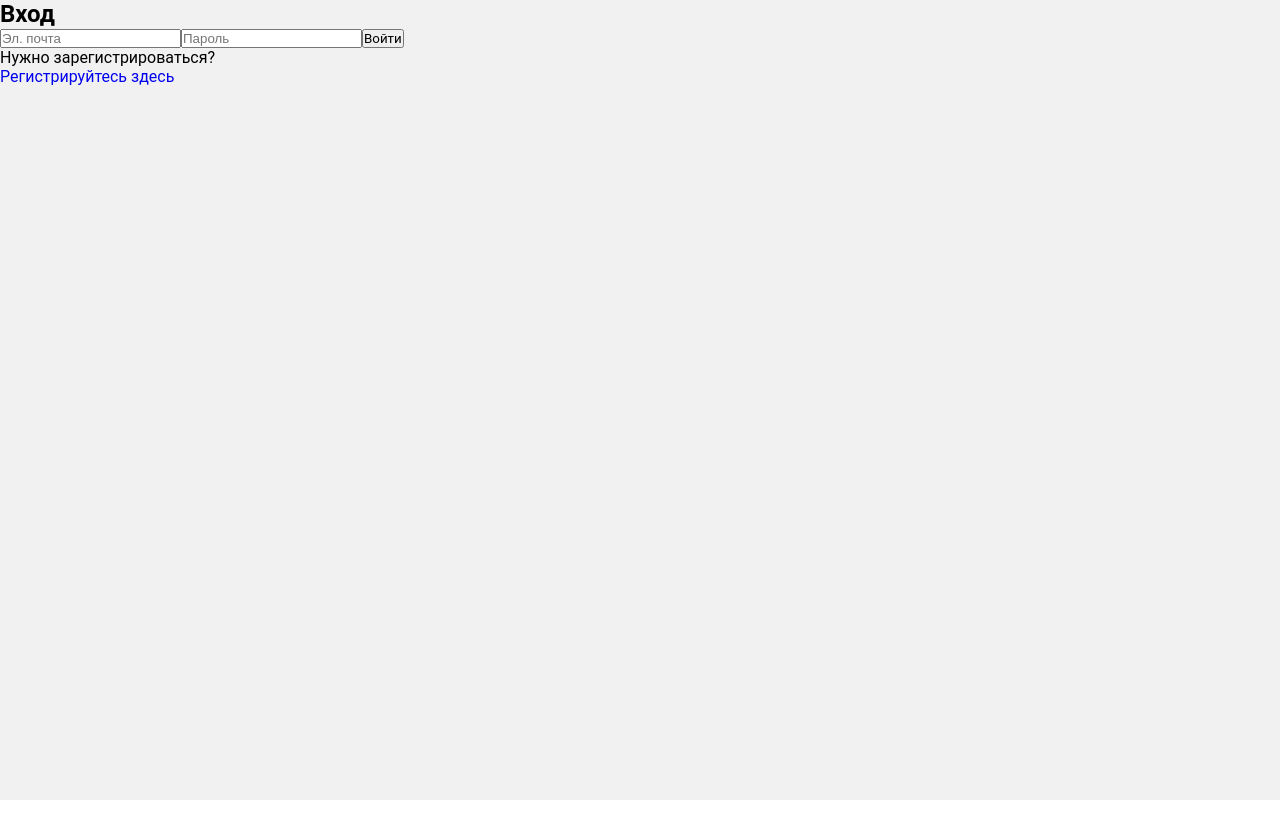
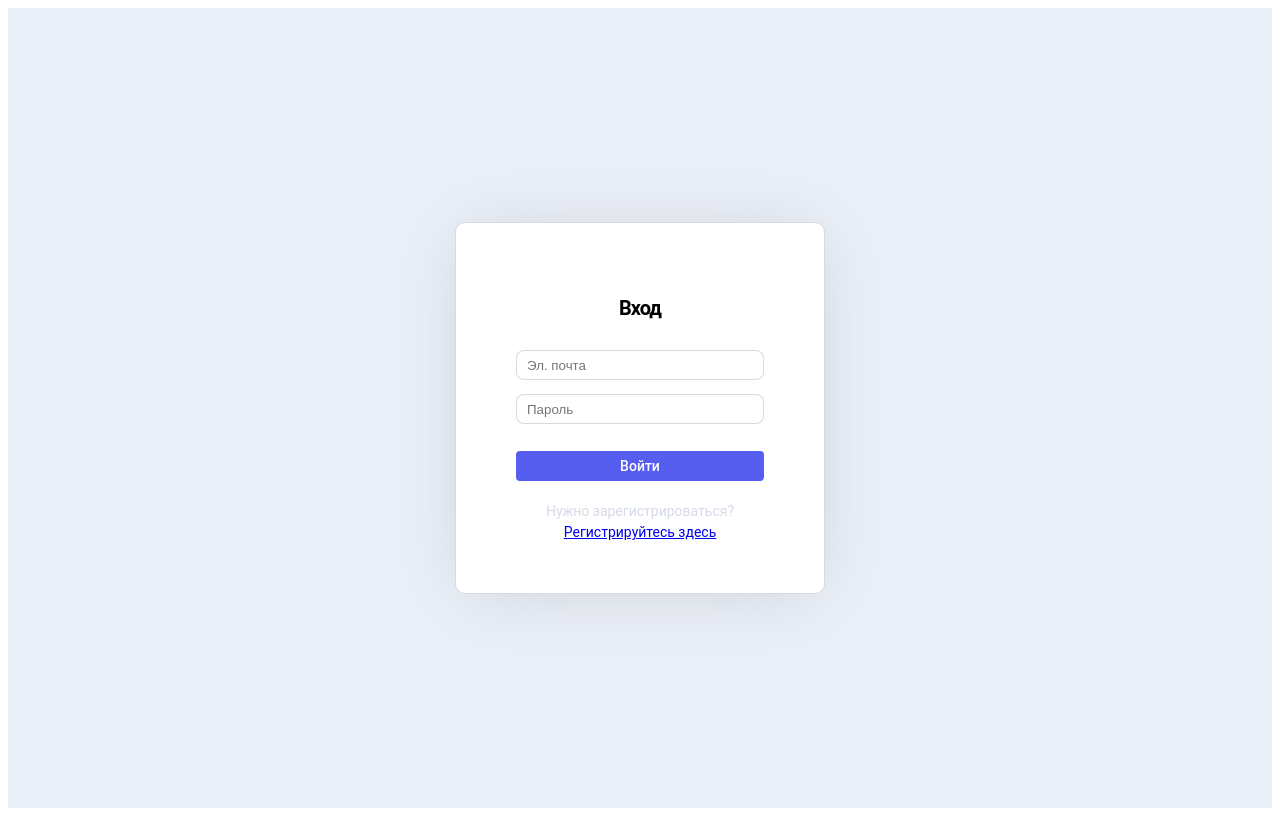
Before and after one commit to gaspary29/skypro-kanban, a React app in the folder vite-project/: page /login in a window 1280 px wide. Built offline with nearby package versions, Linux system fonts and the light colour scheme; the HTML template or start-up script is replaced by a standard one.

Commit message:
устранил замечания

```diff
--- a/vite-project/src/App.jsx
+++ b/vite-project/src/App.jsx
@@ -3,41 +3,37 @@ import PrivateRoute from "./components/PrivateRoute/PrivateRoute";
 import MainPage from "./pages/MainPage";
 import CardPage from "./pages/CardPage";
 import LoginPage from "./pages/LoginPage";
+import RegPage from "./pages/RegistrationPage/RegistrationPage";
 import { useState } from "react";
 import { useNavigate } from "react-router-dom";
 import { appRoutes } from "./lib/AppRoutes";
 import ExitPage from "./pages/ExitPage";
 
-
 function App() {
   // const [cards, setCards] = useState(cardList);
-const [isAuth, setAuth] = useState (false)
-const navigate = useNavigate ();
+  const [isAuth, setAuth] = useState(false);
+  const navigate = useNavigate();
   const login = (e) => {
-  e.preventDefault ();
+    e.preventDefault();
     setAuth(true);
-  navigate (appRoutes.MAIN)
-}
+    navigate(appRoutes.MAIN);
+  };
   const logout = (e) => {
-  e.preventDefault ();
+    e.preventDefault();
     setAuth(false);
-  navigate (appRoutes.LOGIN)
-}
-
+    navigate(appRoutes.LOGIN);
+  };
 
   return (
     <Routes>
-<Route path = {appRoutes.LOGIN} element = {<LoginPage login = {login} />}/>
-
-{/* <Route path = {appRoutes.REGISTR} element = {<RegistratioPage/>}/> */}
- <Route element= {<PrivateRoute isAuth={isAuth}/>}>
-  <Route path = {appRoutes.MAIN} element = {<MainPage/>}>
-  <Route path = {appRoutes.CARD} element = {<CardPage/>}/>
-  <Route path = {appRoutes.EXIT} element = {<ExitPage logout = {logout}/>}/>
-
+      <Route path={appRoutes.LOGIN} element={<LoginPage login={login} />} />
+      <Route path={appRoutes.REGISTR} element={<RegPage />} />
+      <Route element={<PrivateRoute isAuth={isAuth} />}>
+        <Route path={appRoutes.MAIN} element={<MainPage />}>
+          <Route path={appRoutes.CARD} element={<CardPage />} />
+          <Route path={appRoutes.EXIT} element={<ExitPage logout={logout} />} />
         </Route>
       </Route>
-
     </Routes>
   );
 }
--- a/vite-project/src/components/Login/Login.jsx
+++ b/vite-project/src/components/Login/Login.jsx
@@ -1,27 +1,25 @@
 import { Link } from "react-router-dom";
+import * as S from "../../pages/RegistrationPage/RegistracionPage.styled";
+import { appRoutes } from "../../lib/AppRoutes";
 
 const Login = ({login}) => {
     return(
-    <div className="wrapper">
-        <div className="container-signin">
-            <div className="modal">
-				<div className="modal__block">
-					<div className="modal__ttl">
-						<h2>Вход</h2>
-					</div>
-					<form className="modal__form-login" id="formLogIn" action ="#" onSubmit={login} >
-						<input className="modal__input" type="text" name="login" id="formlogin" placeholder="Эл. почта" />
-						<input className="modal__input" type="password" name="password" id="formpassword" placeholder="Пароль" />
-						<button className="modal__btn-enter _hover01" id="btnEnter" type = "submit">Войти</button>
-						<div className="modal__form-group">
-							<p>Нужно зарегистрироваться?</p>
-                            <Link to = "/register" >Регистрируйтесь здесь</Link>
-						</div>
-					</form>
-				</div>
-            </div>
-        </div>
-    </div>
+       <S.Wrapper>
+       <S.Form >
+         <S.FormContainer>
+           <S.FormHeader>Вход</S.FormHeader>
+         <S.FormInput type="mail" placeholder="Эл. почта" />
+          <S.FormInput type="password" placeholder="Пароль" />
+          <S.FormButton type="button" onClick={login}>
+            Войти
+          </S.FormButton>
+          <S.FormFooter>
+            <S.FooterText>Нужно зарегистрироваться?</S.FooterText>
+            <Link to={appRoutes.REGISTR}>Регистрируйтесь здесь</Link>
+          </S.FormFooter>
+        </S.FormContainer>
+      </S.Form>
+    </S.Wrapper>
 
     )
 };
--- a/vite-project/src/components/Login/Login.styled.js
+++ /dev/null
@@ -1,50 +0,0 @@
-import styled from "styled-components";
-import {createGlobalStyle} from "styled-components";
-
-export const GlobalStyleSignin = createGlobalStyle`
-* {
-    margin: 0;
-  padding: 0;
-  box-sizing: border-box;
-}
-*:before,
-*:after {
-  box-sizing: border-box;
-}
-
-a,
-a:visited {
-  text-decoration: none;
-  cursor: pointer;
-}
-
-button,
-._btn {
-  cursor: pointer;
-  outline: none;
-}
-
-ul li {
-  list-style: none;
-}
-
-html,
-body {
-  width: 100%;
-  height: 100%;
-  font-family: "Roboto", sans-serif;
-  color: #000000;
-}
-div,
-button,
-a {
-font-family: "Roboto", sans-serif;
-}
-`;
-export const Wrapper = styled.div`
-max-width: 100%;
-  width: 100vw;
-  min-height: 100vh;
-  overflow: hidden;
-  background-color: #F1F1F1;
-`;
--- a/vite-project/src/pages/ExitPage.jsx
+++ b/vite-project/src/pages/ExitPage.jsx
@@ -1,6 +1,6 @@
 import PopExit from "../components/PopExit/PopExit";
 
-export function ExitPage ({logout}){
-    return <PopExit logout = {logout}/>
+export function ExitPage({ logout }) {
+  return <PopExit logout={logout} />;
 }
 export default ExitPage;
--- a/vite-project/src/pages/LoginPage.jsx
+++ b/vite-project/src/pages/LoginPage.jsx
@@ -1,14 +1,6 @@
 import Login from "../components/Login/Login";
-import { GlobalStyleSignin, Wrapper } from "../components/Login/Login.styled";
 
-export const LoginPage = ({login}) => {
-  return (
-    <>
-      <GlobalStyleSignin />
-      <Wrapper>
-        <Login login = {login} />
-      </Wrapper>
-    </>
-  );
+export const LoginPage = ({ login }) => {
+  return <Login login={login} />;
 };
 export default LoginPage;
--- /dev/null
+++ b/vite-project/src/pages/RegistrationPage/RegistracionPage.styled.js
@@ -0,0 +1,80 @@
+import styled from "styled-components";
+
+export const Wrapper = styled.div`
+  max-width: 100%;
+  width: 100vw;
+  min-height: 100vh;
+  overflow: hidden;
+  background-color: rgb(234, 238, 246);
+  display: flex;
+  justify-content: center;
+  align-items: center;
+`;
+
+export const Form = styled.form`
+  position: absolute;
+  /* left: 536px;
+  top: 277px; */
+  display: flex;
+  padding: 50px 60px;
+  box-sizing: border-box;
+  border: 0.7px solid rgb(212, 219, 229);
+  border-radius: 10px;
+  box-shadow: 0px 4px 67px -12px rgba(0, 0, 0, 0.13);
+  background: rgb(255, 255, 255);
+`;
+
+export const FormContainer = styled.div`
+  display: flex;
+  flex-direction: column;
+  align-items: center;
+`;
+
+export const FormHeader = styled.p`
+  color: rgb(0, 0, 0);
+  font-family: Roboto;
+  font-size: 20px;
+  font-weight: 700;
+  line-height: 150%;
+  letter-spacing: -0.97px;
+`;
+export const FormInput = styled.input`
+  width: 248px;
+  height: 30px;
+  align-items: center;
+  margin: 7px 0px;
+  padding: 8px 10px;
+  box-sizing: border-box;
+  border: 0.7px solid rgba(148, 166, 190, 0.4);
+  border-radius: 8px;
+`;
+
+export const FormButton = styled.button`
+  width: 248px;
+  height: 30px;
+  margin: 20px 0px;
+  border-radius: 4px;
+  border: none;
+  background: rgb(86, 94, 239);
+  color: rgb(255, 255, 255);
+  font-family: Roboto;
+  font-size: 14px;
+  font-weight: 500;
+
+  &:hover {
+    background-color: #33399b;
+  }
+`;
+
+export const FormFooter = styled.div`
+  color: rgba(148, 166, 190, 0.4);
+  font-family: Roboto;
+  font-size: 14px;
+  font-weight: 400;
+  text-align: center;
+  line-height: 150%;
+`;
+
+export const FooterText = styled.p`
+  margin: 0;
+`;
--- /dev/null
+++ b/vite-project/src/pages/RegistrationPage/RegistrationPage.jsx
@@ -0,0 +1,26 @@
+import * as S from "./RegistracionPage.styled";
+import { Link } from "react-router-dom";
+import { appRoutes } from "../../lib/AppRoutes";
+
+export default function RegPage() {
+  return (
+    <S.Wrapper>
+      <S.Form>
+        <S.FormContainer>
+          <S.FormHeader>Регистрация</S.FormHeader>
+
+          <S.FormInput type="text" placeholder="Имя" />
+          <S.FormInput type="mail" placeholder="Эл. почта" />
+          <S.FormInput type="password" placeholder="Пароль" />
+
+          <Link to={appRoutes.MAIN}>
+            <S.FormButton>Зарегистрироваться</S.FormButton>
+          </Link>
+          <S.FormFooter>
+            Уже есть аккаунт? <Link to={appRoutes.LOGIN}>Войдите здесь</Link>
+          </S.FormFooter>
+        </S.FormContainer>
+      </S.Form>
+    </S.Wrapper>
+  );
+}
```
Also changed, not shown: vite-project/src/lib/breakpoints.js (+5 -5 lines), vite-project/src/pages/CardPage.jsx (+3 -6 lines), vite-project/src/pages/MainPage.jsx (+3 -4 lines), vite-project/src/lib/topic.js (indentation only). Lines whose indentation alone changed are shown as unchanged.
